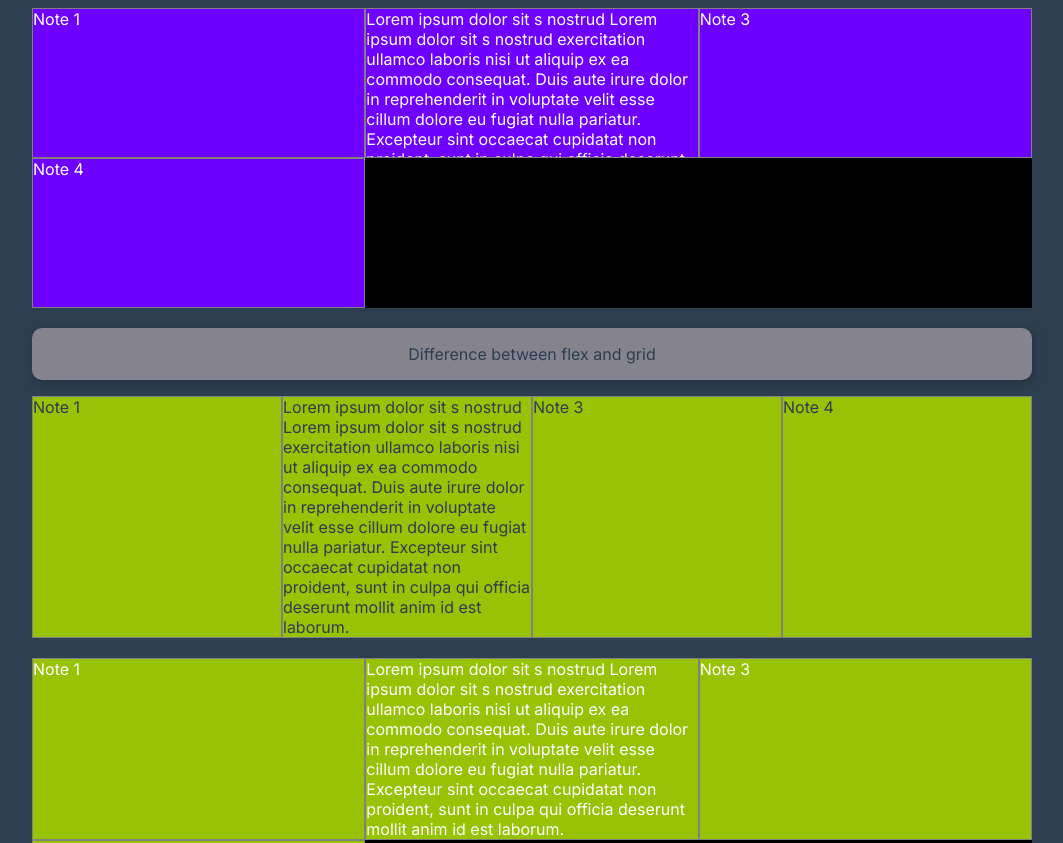
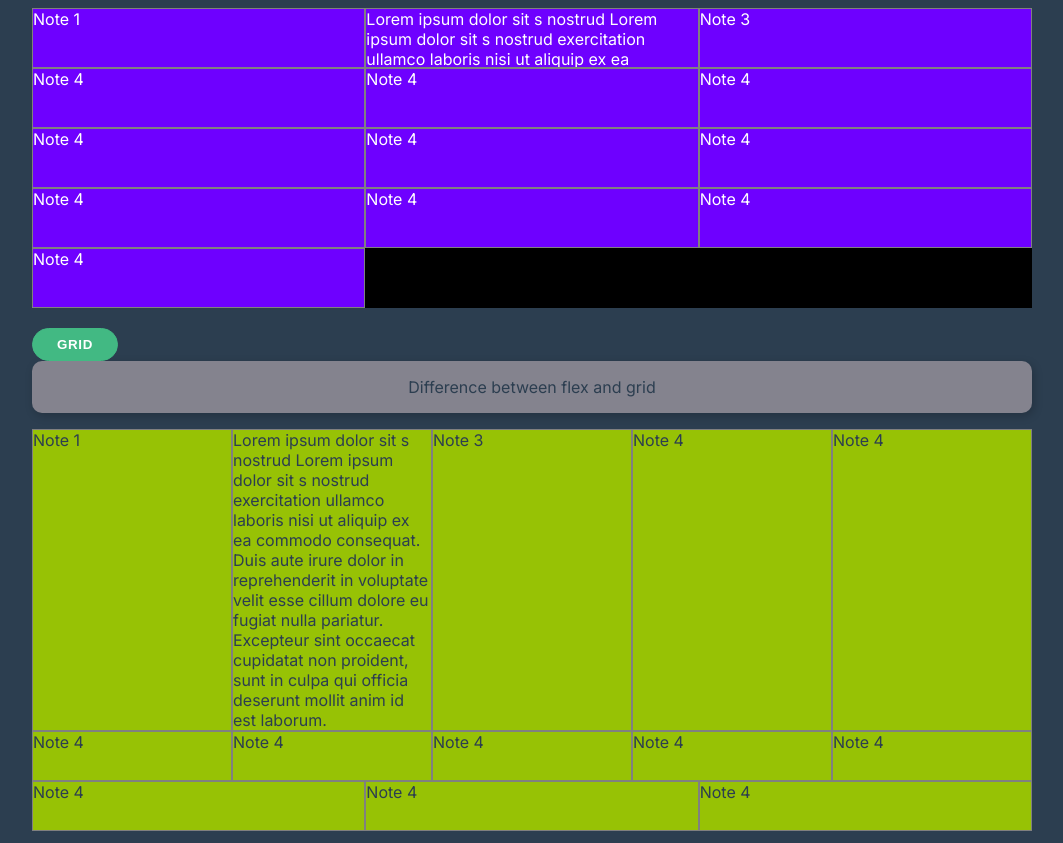
Before and after one commit to steelone/vue3, a plain HTML site: page index.html in a window 1280 px wide. Shown: the top 843 px of the page, without its empty margins (108-1171 px from the left). Drawn offline with nearby package versions, Linux system fonts and the light colour scheme.

Commit message:
grid getting properties of childs

```diff
--- a/app.js
+++ b/app.js
@@ -10,6 +10,15 @@ const App = {
                 'Note 1',
                 'Lorem ipsum dolor sit s nostrud  Lorem ipsum dolor sit s nostrud exercitation ullamco laboris nisi ut aliquip ex ea commodo consequat. Duis aute irure dolor in reprehenderit in voluptate velit esse cillum dolore eu fugiat nulla pariatur. Excepteur sint occaecat cupidatat non proident, sunt in culpa qui officia deserunt mollit anim id est laborum.',
                 'Note 3',
+                'Note 4',
+                'Note 4',
+                'Note 4',
+                'Note 4',
+                'Note 4',
+                'Note 4',
+                'Note 4',
+                'Note 4',
+                'Note 4',
                 'Note 4',
                 // 'Note 5 Lorem ipsum dolor sit s nostrud exercitation ullamco laboris '
             ],
@@ -29,7 +38,7 @@ const App = {
         const clone = document.querySelector(".display-clone")
         console.log('xxxxxxxxxxxxxxxxxxxxx Значение display: ' + display.clientHeight)
         // clone.style.height = display.clientHeight + "px"
-        console.log('xxxxxxxxxxxxxxxxxxxxx Значение clone: ' + clone.clientHeight)
+        console.log('xxxxxxxxxxxxxxxxxxxxx Значение clone: ', JSON.stringify(clone))
     },
     methods: {
         inputChangeHandler(event) {
@@ -64,6 +73,19 @@ const App = {
         cancel() {
             this.inputValue = 'Esc was called'
             console.log("result:", this.inputValue);
+        },
+        grid() {
+            const display = document.querySelector(".display")
+            const clone = document.querySelector(".display-clone")
+            console.log('xxxxxxxxxxxxxxxxxxxxx display: ' + display.clientHeight)
+            // clone.style.height = display.clientHeight + "px"
+            console.log('xxxxxxxxxxxxxxxxxxxxx clone: ', clone)
+
+            const childs = [...clone.children].forEach(item => {
+                const properties = item.getBoundingClientRect();
+                console.log('xxxxxxxxxxxxxxxxxxxxx properties: ', properties)
+            })
+            console.log('xxxxxxxxxxxxxxxxxxxxx childs: ', childs)
         }
     },
     computed: {
--- a/index.html
+++ b/index.html
@@ -17,14 +17,20 @@
 
 <body>
     <div class="container" id="app" v-cloak>
-        <div class="grid-layout display">
-            <div class="display-clone grid">
-                <div class="grid-layout-item-grid"
+        <!-- <div class="wrapper">
+            <div class="box1">One</div>
+            <div class="box2">Two</div>
+            <div class="box3">Three</div>
+        </div> -->
+        <div id="display" class="grid-layout display">
+            <div id="display-clone" class="display-clone grid">
+                <div class="grid-layout-grid-item"
                     v-for="(note, index) in notes">
                     {{note}}
                 </div>
             </div>
         </div>
+        <button class="btn primary" @click="grid">GRID</button>
         <div class="card center">
             Difference between flex and grid
         </div>
@@ -34,7 +40,7 @@
             </div>
         </div>
         <div class="grid-layout grid">
-            <div class="grid-layout-item-grid" v-for="(note, index) in notes">
+            <div class="grid-layout-grid-item" v-for="(note, index) in notes">
                 {{note}}
             </div>
         </div>
--- a/theme.css
+++ b/theme.css
@@ -540,12 +540,14 @@ input[type="radio"]:checked + label {
 
 .grid {
   display: grid;
+  /* grid-template-columns: repeat(auto-fill, 100px); */
+  /* grid-template-rows: 100px 1fr; */
   grid-template-columns: repeat(3, 1fr);
-  /* grid-template-rows: 100px 1fr; */
-  grid-auto-rows: minmax(100px, 1fr);
+  grid-auto-rows: 1fr;
+  grid-auto-flow: dense;
 }
 
-.grid-layout-item-grid {
+.grid-layout-grid-item {
   background-color: #97c205;
   border: 1px solid grey;
   color: white;
@@ -554,8 +556,39 @@ input[type="radio"]:checked + label {
 
 .display-clone {
   height: 100%;
+  /* width: 100%; */
 }
 
 .display-clone > div {
   background-color: rgb(110 0 255);
 }
+
+/* .wrapper {
+  display: flex;
+  align-items: flex-end;
+  min-height: 200px;
+}
+.box1 {
+  align-self: stretch;
+}
+.box2 {
+  align-self: flex-start;
+} */
+.wrapper > div {
+  background-color: #fff;
+  border: red;
+  flex: 1;
+}
+
+.wrapper {
+  display: grid;
+  grid-template-columns: repeat(3, 1fr);
+  align-items: end;
+  grid-auto-rows: 200px;
+}
+.box1 {
+  align-self: stretch;
+}
+.box2 {
+  align-self: start;
+}
```
